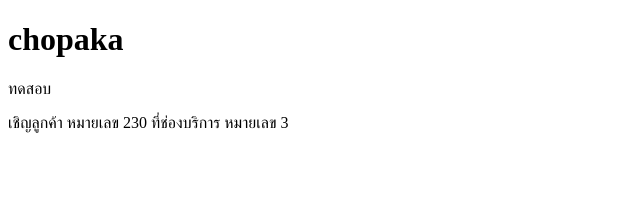
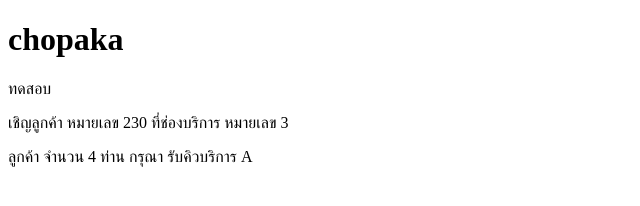
Before and after one commit to chopakaann/learn-dev, a website: page index.html in a window 1280 px wide. Shown: the whole page, without its empty margins (0-640 px from the left). Drawn offline with Linux system fonts and the light colour scheme.

Commit message:
edit script

```diff
--- a/index.html
+++ b/index.html
@@ -5,6 +5,7 @@
 
 <p id ="subTitle">learn develop html </p>
 <p id="display"></p>
+<p id="display2"></p>
 
 <script>
 // We can put Javascript code here.
@@ -16,6 +17,14 @@ function callQueueCustomer(queueNumber, counterService){
 }
 callQueueCustomer(230, 3);
 document.getElementById("subTitle").innerHTML = "ทดสอบ"
+
+function callReceiveQueue(amountCustomer, queue){
+    document.getElementById("display2").innerHTML = "ลูกค้า จำนวน " + amountCustomer +" ท่าน"+" " +  "กรุณา รับคิวบริการ " + queue;
+}
+
+callReceiveQueue(4, "A");
+
+
 </script>
 
 </body>
```
